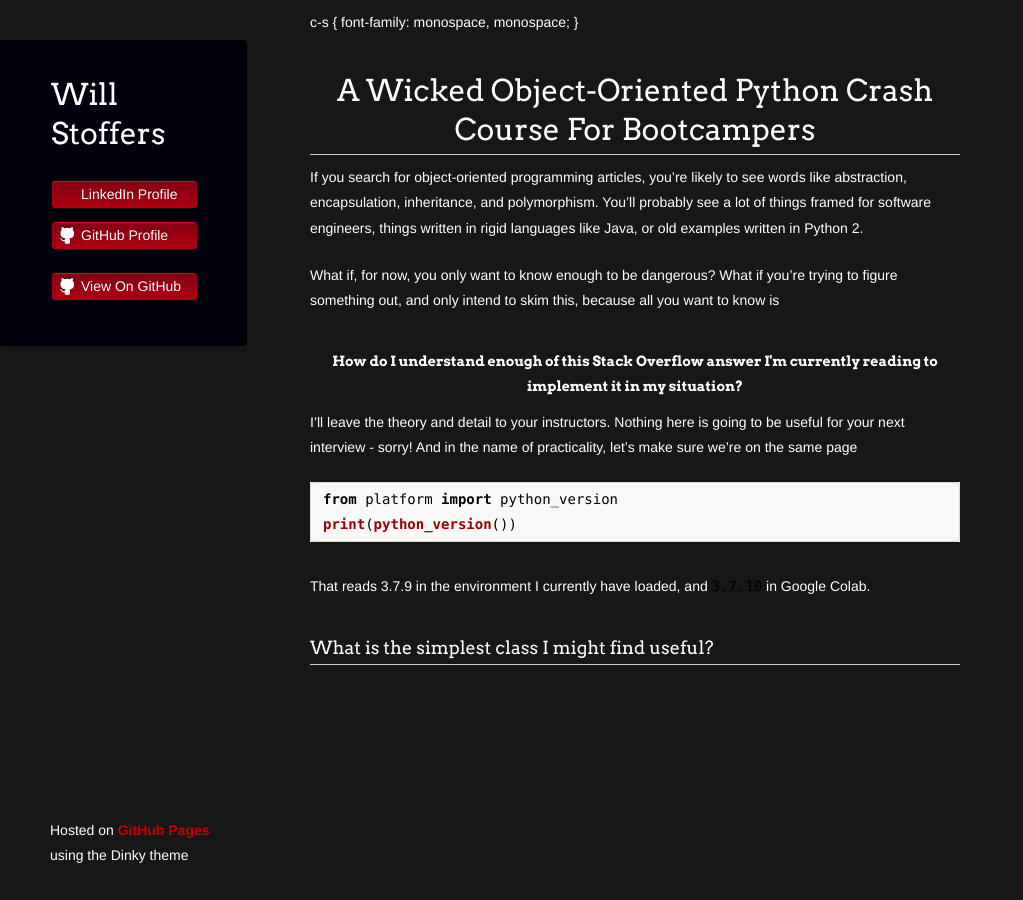
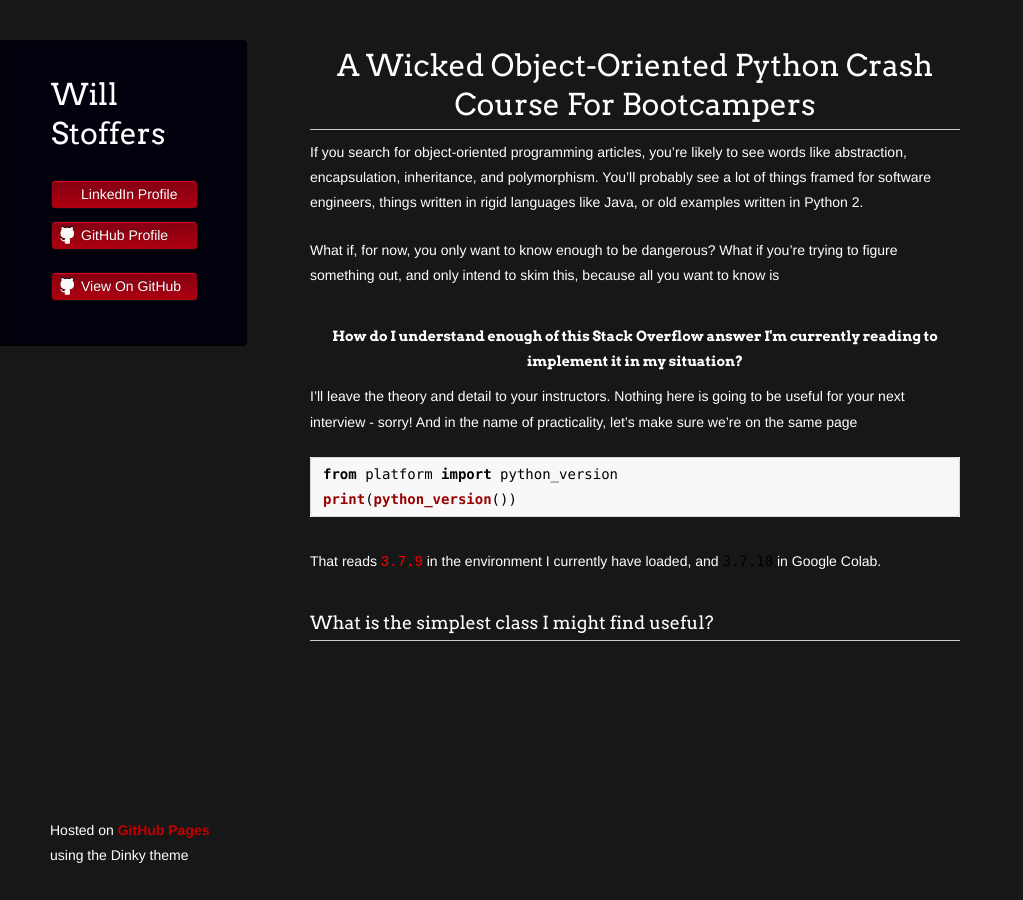
Before and after one commit to wstoffers/wstoffers.github.io, a Jekyll site: the page built from wickedoop/index.md, in a window 1280 px wide. Shown: the whole page, without its empty margins (0-1023 px from the left). Built offline with Jekyll 4.4.1, drawn with Linux system fonts in a browser that asks for light colours; our own code applies the rules of GitHub Pages for plain Markdown files; a script that is not in the unit is left out; the repository's description, which GitHub fills in, is left out.

Commit message:
Adding CSS stylesheet

```diff
--- a/wickedoop/index.md
+++ b/wickedoop/index.md
@@ -1,6 +1,6 @@
-c-s {
-    font-family: monospace, monospace;
-}
+<head>
+    <link rel="stylesheet" href="styles.css">
+</head>
 
 <h1 align="center">A Wicked Object-Oriented Python Crash Course For Bootcampers</h1>
 
```
